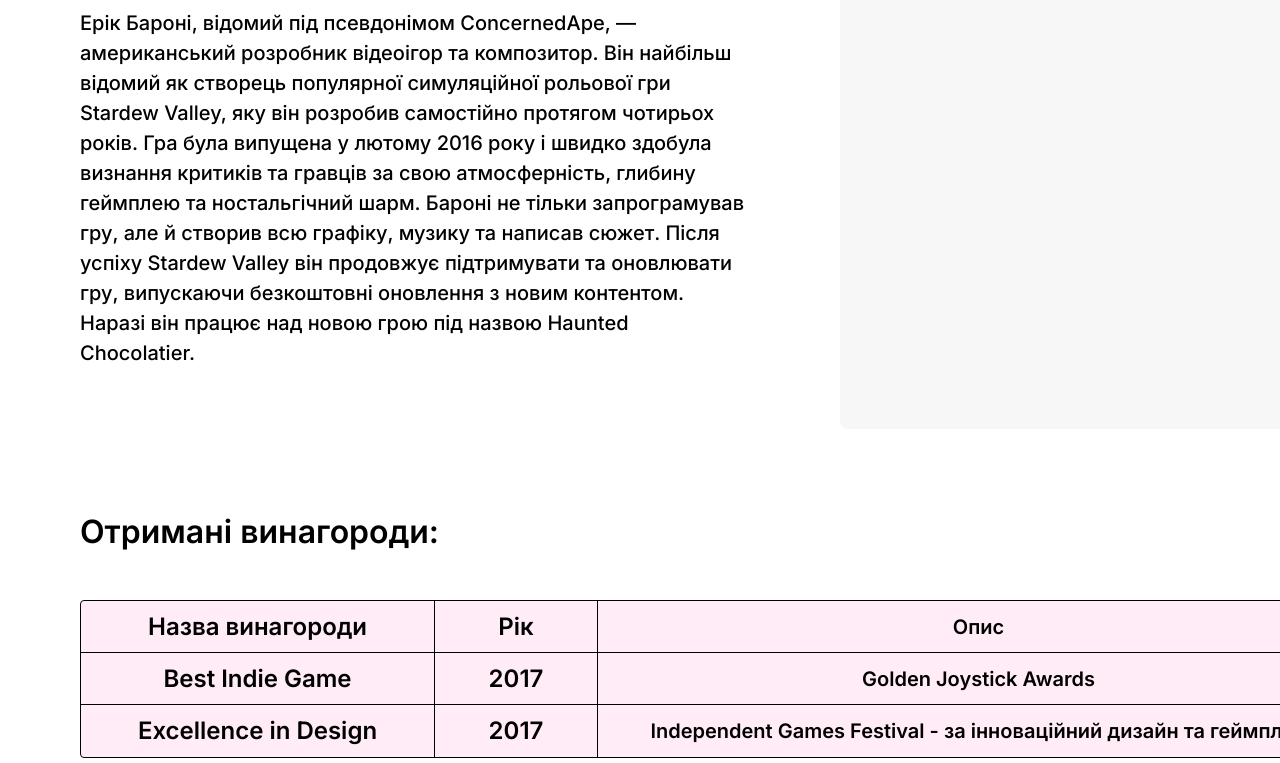
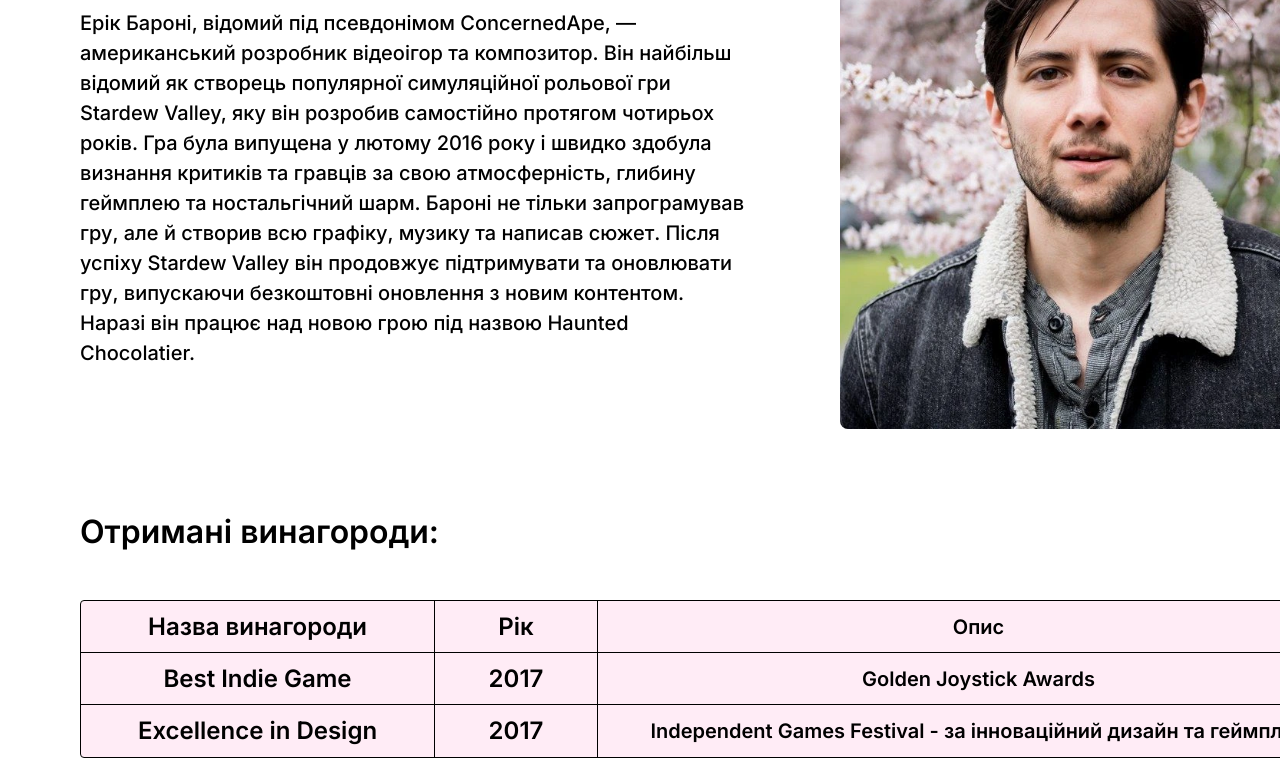
Before and after one commit to Defolt1037/lab3, a plain HTML site: page index.html in a window 1280 px wide. Shown: the part 337-1100 px from the top of the page. Drawn offline with Linux system fonts and the light colour scheme.

Commit message:
Update index.html

```diff
--- a/index.html
+++ b/index.html
@@ -35,7 +35,7 @@
         </div>
 
         <div class="image">
-            <img src="Eric_Barone.png" alt="Ерік Бароні" onerror="this.style.display='none'">
+            <img src="images/Eric_Barone.png" alt="Ерік Бароні" onerror="this.style.display='none'">
         </div>
 
         <!-- Awards Section -->
```
